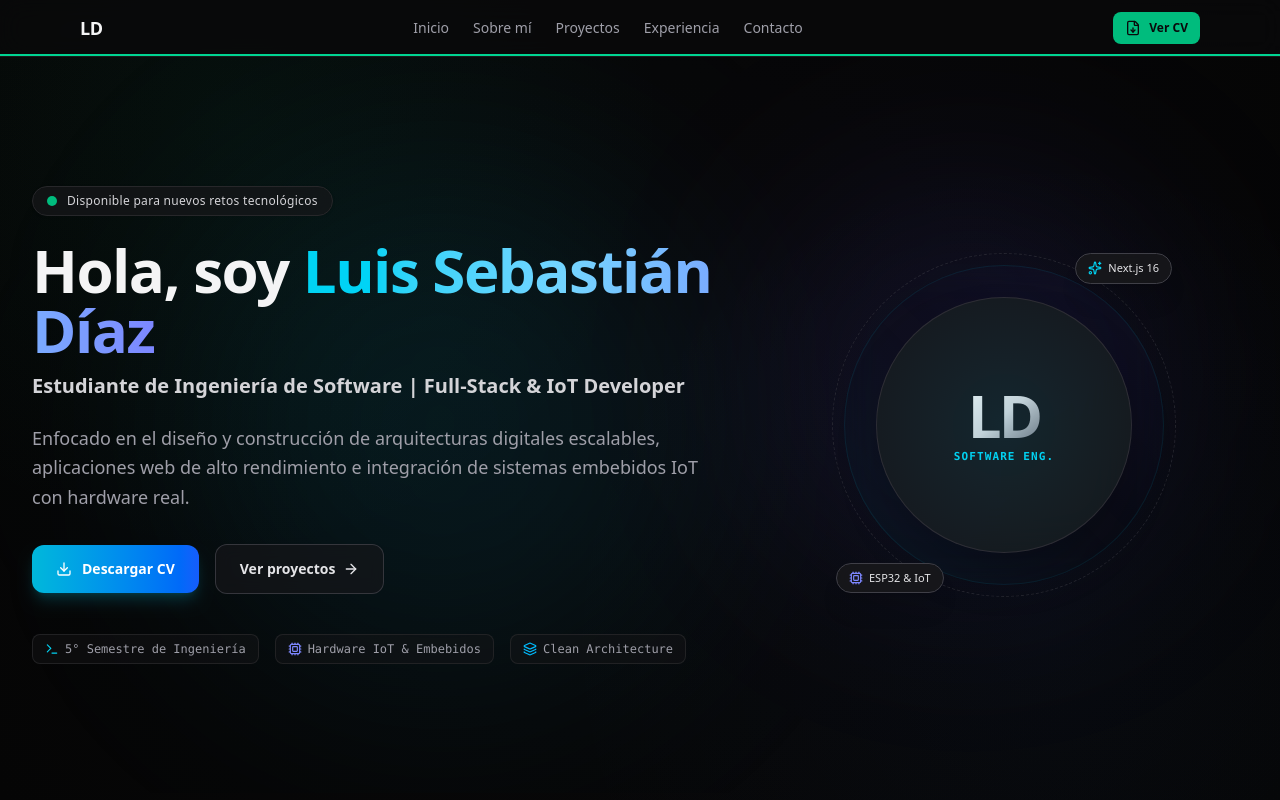
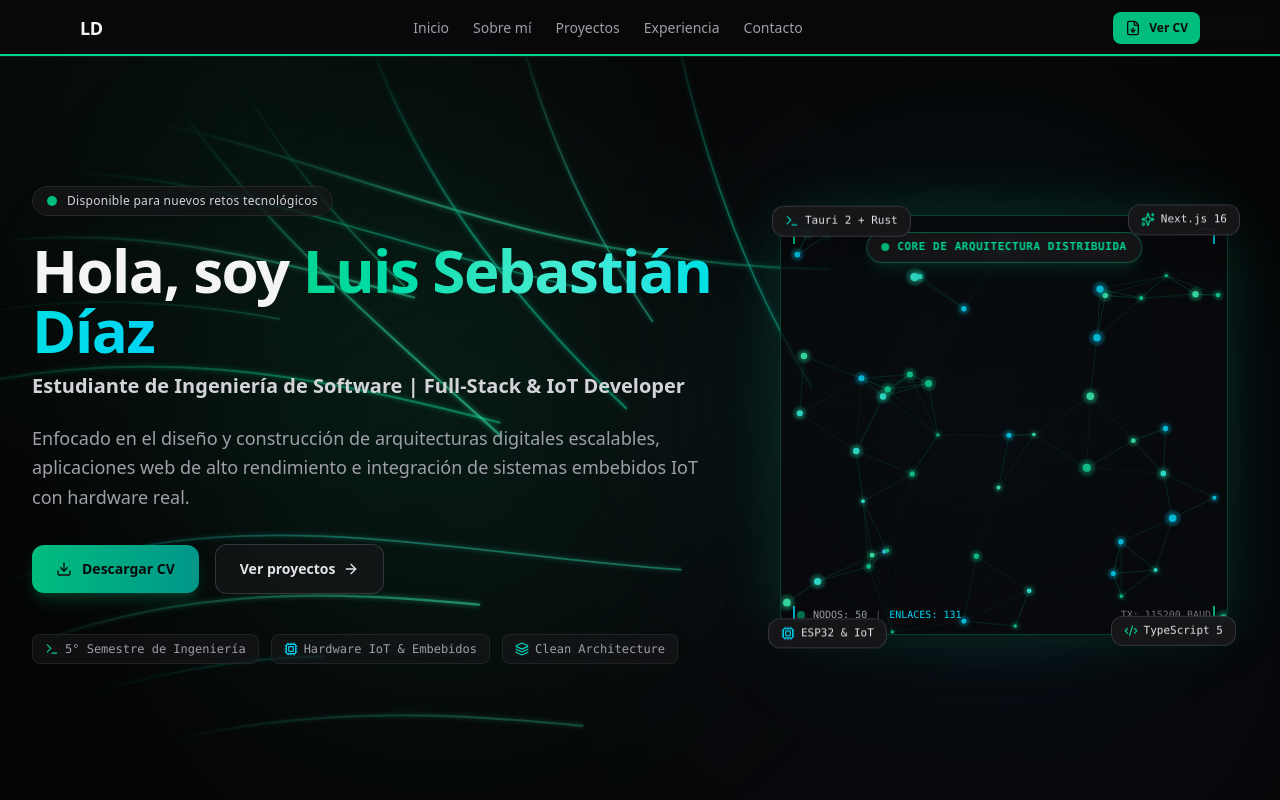
Before and after one commit to luis-sdiaz/luis-diaz-portafolio, a Next.js app: page / in a window 1280 px wide. Shown: the top 800 px of the page. Built offline with nearby package versions, Linux system fonts and the light colour scheme.

Commit message:
refactor(hero): integrate background lines, particle canvas and dynamic subtitle scramble

```diff
--- a/components/Hero.tsx
+++ b/components/Hero.tsx
@@ -1,9 +1,26 @@
 "use client";
 
-import React from "react";
-import { motion, type Variants } from "framer-motion";
+import React, { useRef } from "react";
+import {
+  motion,
+  useScroll,
+  useTransform,
+  useReducedMotion,
+  type Variants,
+} from "framer-motion";
 import { toast } from "sonner";
-import { Download, ArrowRight, Terminal, Cpu, Layers, Sparkles } from "lucide-react";
+import {
+  Download,
+  ArrowRight,
+  Terminal,
+  Cpu,
+  Layers,
+  Sparkles,
+  Code2,
+} from "lucide-react";
+import { BackgroundLines } from "@/components/ui/background-lines";
+import { ScrambleText } from "@/components/ui/scramble-text";
+import { ParticleNetwork } from "@/components/ui/particle-network";
 
 const containerVariants: Variants = {
   hidden: { opacity: 0 },
@@ -28,11 +45,22 @@ const itemVariants: Variants = {
   },
 };
 
-const floatingBadgeVariants: Variants = {
-  hidden: { opacity: 0, scale: 0.8 },
+const badgesContainerVariants: Variants = {
+  hidden: { opacity: 0 },
   visible: {
     opacity: 1,
-    scale: 1,
+    transition: {
+      staggerChildren: 0.1,
+      delayChildren: 0.25,
+    },
+  },
+};
+
+const badgeItemVariants: Variants = {
+  hidden: { opacity: 0, y: 16 },
+  visible: {
+    opacity: 1,
+    y: 0,
     transition: {
       duration: 0.5,
       ease: [0.16, 1, 0.3, 1],
@@ -41,6 +69,17 @@ const floatingBadgeVariants: Variants = {
 };
 
 export default function Hero() {
+  const sectionRef = useRef<HTMLElement>(null);
+  const shouldReduceMotion = useReducedMotion();
+
+  const { scrollYProgress } = useScroll({
+    target: sectionRef,
+    offset: ["start start", "end start"],
+  });
+
+  const yParallax = useTransform(scrollYProgress, [0, 1], [0, 70]);
+  const opacityParallax = useTransform(scrollYProgress, [0, 0.85], [1, 0.2]);
+
   const handleDownloadCv = () => {
     toast.success("cv.pdf descargado", {
       description: "Hoja de vida descargada correctamente.",
@@ -50,26 +89,38 @@ export default function Hero() {
 
   return (
     <section
+      ref={sectionRef}
       id="inicio"
       aria-label="Sección de bienvenida y presentación profesional"
-      className="relative min-h-[calc(100vh-4rem)] flex items-center justify-center overflow-hidden py-16 md:py-24"
+      className="relative min-h-[calc(100vh-4rem)] flex items-center justify-center overflow-hidden"
     >
-      {/* Luces de fondo y atmósfera vítrea */}
+      <BackgroundLines
+        svgOptions={{ duration: 12 }}
+        className="w-full min-h-[calc(100vh-4rem)] py-16 md:py-24"
+      >
+        {/* Luces de fondo y atmósfera ambiental */}
         <div
           aria-hidden="true"
           className="pointer-events-none absolute inset-0 -z-10 flex items-center justify-center"
         >
-        <div className="h-[360px] w-[360px] md:h-[500px] md:w-[500px] rounded-full bg-cyan-500/10 blur-[120px]" />
-        <div className="h-[280px] w-[280px] md:h-[400px] md:w-[400px] rounded-full bg-indigo-500/10 blur-[100px] -translate-y-12 translate-x-20" />
+          <div className="h-[360px] w-[360px] md:h-[500px] md:w-[500px] rounded-full bg-emerald-500/10 blur-[130px]" />
+          <div className="h-[280px] w-[280px] md:h-[400px] md:w-[400px] rounded-full bg-cyan-500/10 blur-[110px] -translate-y-12 translate-x-20" />
         </div>
 
-      <div className="max-w-7xl mx-auto px-4 sm:px-6 lg:px-8 w-full">
+        <motion.div
+          style={{
+            y: shouldReduceMotion ? 0 : yParallax,
+            opacity: shouldReduceMotion ? 1 : opacityParallax,
+          }}
+          className="relative z-10 max-w-7xl mx-auto px-4 sm:px-6 lg:px-8 w-full"
+        >
           <motion.div
             variants={containerVariants}
             initial="hidden"
             animate="visible"
             className="grid grid-cols-1 lg:grid-cols-12 gap-12 lg:gap-8 items-center"
           >
+            {/* Columna Izquierda: Información de Ingeniería */}
             <div className="lg:col-span-7 flex flex-col items-start text-left space-y-6">
               <motion.div variants={itemVariants}>
                 <div className="inline-flex items-center gap-2.5 px-3.5 py-1.5 rounded-full border border-zinc-800 bg-zinc-900/70 backdrop-blur-md shadow-sm">
@@ -86,12 +137,15 @@ export default function Hero() {
               <motion.div variants={itemVariants} className="space-y-3">
                 <h1 className="text-4xl sm:text-5xl md:text-6xl font-extrabold tracking-tight text-zinc-100">
                   Hola, soy{" "}
-                <span className="text-transparent bg-clip-text bg-gradient-to-r from-cyan-400 via-sky-300 to-indigo-400">
+                  <span className="text-transparent bg-clip-text bg-gradient-to-r from-emerald-400 via-teal-300 to-cyan-400">
                     Luis Sebastián Díaz
                   </span>
                 </h1>
                 <p className="text-lg sm:text-xl font-semibold text-zinc-300 tracking-normal">
-                Estudiante de Ingeniería de Software | Full-Stack &amp; IoT Developer
+                  <ScrambleText
+                    text="Estudiante de Ingeniería de Software | Full-Stack & IoT Developer"
+                    trigger="view"
+                  />
                 </p>
               </motion.div>
 
@@ -104,6 +158,7 @@ export default function Hero() {
                 sistemas embebidos IoT con hardware real.
               </motion.p>
 
+              {/* Botones de Acción */}
               <motion.div
                 variants={itemVariants}
                 className="flex flex-wrap items-center gap-4 pt-2 w-full sm:w-auto"
@@ -113,7 +168,7 @@ export default function Hero() {
                   download="Luis_Sebastian_Diaz_CV.pdf"
                   onClick={handleDownloadCv}
                   aria-label="Descargar currículum vitae en formato PDF"
-                className="w-full sm:w-auto inline-flex items-center justify-center gap-2.5 px-6 py-3.5 rounded-xl bg-gradient-to-r from-cyan-500 to-blue-600 text-white text-sm font-semibold shadow-lg shadow-cyan-500/20 hover:shadow-cyan-500/30 hover:brightness-110 active:scale-[0.98] transition-all focus-visible:outline-none focus-visible:ring-2 focus-visible:ring-cyan-400 focus-visible:ring-offset-2 focus-visible:ring-offset-zinc-950"
+                  className="w-full sm:w-auto inline-flex items-center justify-center gap-2.5 px-6 py-3.5 rounded-xl bg-gradient-to-r from-emerald-500 to-teal-600 text-zinc-950 font-semibold text-sm shadow-lg shadow-emerald-500/20 hover:shadow-emerald-500/30 hover:brightness-110 active:scale-[0.98] transition-all focus-visible:outline-none focus-visible:ring-2 focus-visible:ring-emerald-400 focus-visible:ring-offset-2 focus-visible:ring-offset-zinc-950"
                 >
                   <Download className="w-4 h-4" />
                   <span>Descargar CV</span>
@@ -122,74 +177,133 @@ export default function Hero() {
                 <a
                   href="#proyectos"
                   aria-label="Navegar a la sección de proyectos desarrollados"
-                className="w-full sm:w-auto inline-flex items-center justify-center gap-2 px-6 py-3.5 rounded-xl border border-zinc-700/80 bg-zinc-900/60 hover:bg-zinc-800/80 text-zinc-200 hover:text-white text-sm font-semibold backdrop-blur-sm active:scale-[0.98] transition-all focus-visible:outline-none focus-visible:ring-2 focus-visible:ring-zinc-400 focus-visible:ring-offset-2 focus-visible:ring-offset-zinc-950"
+                  className="group w-full sm:w-auto inline-flex items-center justify-center gap-2 px-6 py-3.5 rounded-xl border border-zinc-700/80 bg-zinc-900/60 hover:bg-zinc-800/80 text-zinc-200 hover:text-white text-sm font-semibold backdrop-blur-sm active:scale-[0.98] transition-all focus-visible:outline-none focus-visible:ring-2 focus-visible:ring-zinc-400 focus-visible:ring-offset-2 focus-visible:ring-offset-zinc-950"
                 >
                   <span>Ver proyectos</span>
                   <ArrowRight className="w-4 h-4 transition-transform group-hover:translate-x-1" />
                 </a>
               </motion.div>
 
+              {/* Insignias de Especialidad Escalonadas */}
               <motion.div
-              variants={itemVariants}
-              className="pt-4 flex flex-wrap items-center gap-4 text-xs font-mono text-zinc-400"
+                variants={badgesContainerVariants}
+                initial="hidden"
+                animate="visible"
+                className="pt-4 flex flex-wrap items-center gap-3 text-xs font-mono text-zinc-400"
               >
-              <div className="flex items-center gap-1.5 px-3 py-1.5 rounded-lg border border-zinc-800/80 bg-zinc-900/40">
-                <Terminal className="w-3.5 h-3.5 text-cyan-400" />
+                <motion.div
+                  variants={badgeItemVariants}
+                  whileHover={shouldReduceMotion ? undefined : { y: -3, scale: 1.03 }}
+                  className="flex items-center gap-1.5 px-3 py-1.5 rounded-lg border border-zinc-800/80 bg-zinc-900/60 transition-all duration-300 hover:border-emerald-500/50 hover:bg-emerald-500/10 hover:text-emerald-300 hover:shadow-[0_0_15px_rgba(16,185,129,0.2)] cursor-default"
+                >
+                  <Terminal className="w-3.5 h-3.5 text-emerald-400 shrink-0" />
                   <span>5° Semestre de Ingeniería</span>
-              </div>
-              <div className="flex items-center gap-1.5 px-3 py-1.5 rounded-lg border border-zinc-800/80 bg-zinc-900/40">
-                <Cpu className="w-3.5 h-3.5 text-indigo-400" />
+                </motion.div>
+
+                <motion.div
+                  variants={badgeItemVariants}
+                  whileHover={shouldReduceMotion ? undefined : { y: -3, scale: 1.03 }}
+                  className="flex items-center gap-1.5 px-3 py-1.5 rounded-lg border border-zinc-800/80 bg-zinc-900/60 transition-all duration-300 hover:border-cyan-500/50 hover:bg-cyan-500/10 hover:text-cyan-300 hover:shadow-[0_0_15px_rgba(6,182,212,0.2)] cursor-default"
+                >
+                  <Cpu className="w-3.5 h-3.5 text-cyan-400 shrink-0" />
                   <span>Hardware IoT &amp; Embebidos</span>
-              </div>
-              <div className="flex items-center gap-1.5 px-3 py-1.5 rounded-lg border border-zinc-800/80 bg-zinc-900/40">
-                <Layers className="w-3.5 h-3.5 text-sky-400" />
+                </motion.div>
+
+                <motion.div
+                  variants={badgeItemVariants}
+                  whileHover={shouldReduceMotion ? undefined : { y: -3, scale: 1.03 }}
+                  className="flex items-center gap-1.5 px-3 py-1.5 rounded-lg border border-zinc-800/80 bg-zinc-900/60 transition-all duration-300 hover:border-teal-500/50 hover:bg-teal-500/10 hover:text-teal-300 hover:shadow-[0_0_15px_rgba(20,184,166,0.2)] cursor-default"
+                >
+                  <Layers className="w-3.5 h-3.5 text-teal-400 shrink-0" />
                   <span>Clean Architecture</span>
-              </div>
+                </motion.div>
               </motion.div>
             </div>
 
+            {/* Columna Derecha: ParticleNetwork en Marco de Cristal Tecnológico */}
             <div className="lg:col-span-5 flex items-center justify-center">
               <motion.div
                 variants={itemVariants}
-              className="relative flex items-center justify-center w-64 h-64 sm:w-72 sm:h-72 lg:w-80 lg:h-80"
+                className="relative w-full max-w-md h-[380px] sm:h-[420px] select-none"
               >
+                {/* Marco de Cristal Tecnológico */}
+                <div className="relative h-full w-full rounded-3xl border border-emerald-500/30 bg-zinc-950/75 backdrop-blur-2xl shadow-[0_0_60px_rgba(16,185,129,0.18)] overflow-hidden">
+                  {/* Corchetes angulares HUD en las 4 esquinas */}
                   <div
                     aria-hidden="true"
-                className="absolute inset-0 rounded-full border border-cyan-500/20 bg-gradient-to-tr from-cyan-500/10 via-transparent to-indigo-500/10 backdrop-blur-md animate-pulse"
+                    className="pointer-events-none absolute top-3 left-3 w-4 h-4 border-t-2 border-l-2 border-emerald-400/80 z-20"
                   />
                   <div
                     aria-hidden="true"
-                className="absolute -inset-3 rounded-full border border-dashed border-zinc-700/50"
+                    className="pointer-events-none absolute top-3 right-3 w-4 h-4 border-t-2 border-r-2 border-cyan-400/80 z-20"
                   />
-              <div className="relative z-10 flex flex-col items-center justify-center w-52 h-52 sm:w-60 sm:h-60 lg:w-64 lg:h-64 rounded-full border border-zinc-700/60 bg-zinc-900/90 shadow-2xl backdrop-blur-xl overflow-hidden group select-none">
-                <div className="absolute inset-0 bg-radial from-cyan-500/10 to-transparent pointer-events-none" />
-                <span className="text-5xl sm:text-6xl font-black tracking-tighter text-transparent bg-clip-text bg-gradient-to-br from-zinc-100 via-zinc-300 to-zinc-500 group-hover:scale-105 transition-transform duration-300">
-                  LD
+                  <div
+                    aria-hidden="true"
+                    className="pointer-events-none absolute bottom-3 left-3 w-4 h-4 border-b-2 border-l-2 border-cyan-400/80 z-20"
+                  />
+                  <div
+                    aria-hidden="true"
+                    className="pointer-events-none absolute bottom-3 right-3 w-4 h-4 border-b-2 border-r-2 border-emerald-400/80 z-20"
+                  />
+
+                  {/* Insignia Flotante Superior */}
+                  <div className="absolute top-4 left-1/2 -translate-x-1/2 z-20 flex items-center gap-2 px-3.5 py-1.5 rounded-full border border-emerald-500/40 bg-zinc-900/90 backdrop-blur-md shadow-lg shadow-emerald-500/10 font-mono text-[10px] sm:text-[11px] text-emerald-400 font-semibold tracking-wider uppercase whitespace-nowrap">
+                    <span className="relative flex h-2 w-2">
+                      <span className="animate-ping absolute inline-flex h-full w-full rounded-full bg-emerald-400 opacity-75" />
+                      <span className="relative inline-flex rounded-full h-2 w-2 bg-emerald-500" />
                     </span>
-                <span className="mt-1 text-[11px] font-mono tracking-widest uppercase text-cyan-400 font-semibold">
-                  Software Eng.
-                </span>
+                    <span>CORE DE ARQUITECTURA DISTRIBUIDA</span>
                   </div>
 
+                  {/* Lienzo de Nodos IoT */}
+                  <ParticleNetwork nodeCount={50} maxDistance={95} className="w-full h-full" />
+                </div>
+
+                {/* Tarjetas Satélite Flotantes Perimetrales */}
                 <motion.div
-                variants={floatingBadgeVariants}
-                className="absolute -top-3 -right-2 z-20 flex items-center gap-1.5 px-3 py-1.5 rounded-full border border-zinc-700 bg-zinc-900/90 text-[11px] font-medium text-zinc-200 shadow-xl backdrop-blur-md"
+                  animate={shouldReduceMotion ? undefined : { y: [-5, 5, -5] }}
+                  transition={{ duration: 4.2, repeat: Infinity, ease: "easeInOut" }}
+                  whileHover={shouldReduceMotion ? undefined : { scale: 1.08 }}
+                  className="absolute -top-3 -right-3 z-30 flex items-center gap-1.5 px-3 py-1.5 rounded-xl border border-zinc-700/80 bg-zinc-900/95 text-[11px] font-mono text-zinc-200 shadow-xl backdrop-blur-md transition-all duration-300 hover:border-emerald-500 hover:text-emerald-300 hover:shadow-[0_0_15px_rgba(16,185,129,0.3)] cursor-default"
                 >
-                <Sparkles className="w-3.5 h-3.5 text-cyan-400" />
+                  <Sparkles className="w-3.5 h-3.5 text-emerald-400 shrink-0" />
                   <span>Next.js 16</span>
                 </motion.div>
 
                 <motion.div
-                variants={floatingBadgeVariants}
-                className="absolute -bottom-2 -left-2 z-20 flex items-center gap-1.5 px-3 py-1.5 rounded-full border border-zinc-700 bg-zinc-900/90 text-[11px] font-medium text-zinc-200 shadow-xl backdrop-blur-md"
+                  animate={shouldReduceMotion ? undefined : { y: [5, -5, 5] }}
+                  transition={{ duration: 4.8, repeat: Infinity, ease: "easeInOut", delay: 0.5 }}
+                  whileHover={shouldReduceMotion ? undefined : { scale: 1.08 }}
+                  className="absolute -bottom-3 -left-3 z-30 flex items-center gap-1.5 px-3 py-1.5 rounded-xl border border-zinc-700/80 bg-zinc-900/95 text-[11px] font-mono text-zinc-200 shadow-xl backdrop-blur-md transition-all duration-300 hover:border-cyan-500 hover:text-cyan-300 hover:shadow-[0_0_15px_rgba(6,182,212,0.3)] cursor-default"
                 >
-                <Cpu className="w-3.5 h-3.5 text-indigo-400" />
+                  <Cpu className="w-3.5 h-3.5 text-cyan-400 shrink-0" />
                   <span>ESP32 &amp; IoT</span>
+                </motion.div>
+
+                <motion.div
+                  animate={shouldReduceMotion ? undefined : { y: [4, -4, 4] }}
+                  transition={{ duration: 5.2, repeat: Infinity, ease: "easeInOut", delay: 1 }}
+                  whileHover={shouldReduceMotion ? undefined : { scale: 1.08 }}
+                  className="absolute -top-3 -left-2 z-30 hidden sm:flex items-center gap-1.5 px-3 py-1.5 rounded-xl border border-zinc-700/80 bg-zinc-900/95 text-[11px] font-mono text-zinc-200 shadow-xl backdrop-blur-md transition-all duration-300 hover:border-teal-500 hover:text-teal-300 hover:shadow-[0_0_15px_rgba(20,184,166,0.3)] cursor-default"
+                >
+                  <Terminal className="w-3.5 h-3.5 text-teal-400 shrink-0" />
+                  <span>Tauri 2 + Rust</span>
+                </motion.div>
+
+                <motion.div
+                  animate={shouldReduceMotion ? undefined : { y: [-4, 4, -4] }}
+                  transition={{ duration: 4.5, repeat: Infinity, ease: "easeInOut", delay: 1.5 }}
+                  whileHover={shouldReduceMotion ? undefined : { scale: 1.08 }}
+                  className="absolute -bottom-3 -right-2 z-30 hidden sm:flex items-center gap-1.5 px-3 py-1.5 rounded-xl border border-zinc-700/80 bg-zinc-900/95 text-[11px] font-mono text-zinc-200 shadow-xl backdrop-blur-md transition-all duration-300 hover:border-emerald-400 hover:text-emerald-300 hover:shadow-[0_0_15px_rgba(16,185,129,0.3)] cursor-default"
+                >
+                  <Code2 className="w-3.5 h-3.5 text-emerald-400 shrink-0" />
+                  <span>TypeScript 5</span>
                 </motion.div>
               </motion.div>
             </div>
           </motion.div>
-      </div>
+        </motion.div>
+      </BackgroundLines>
     </section>
   );
 }
```
Lines whose indentation alone changed are shown as unchanged.
